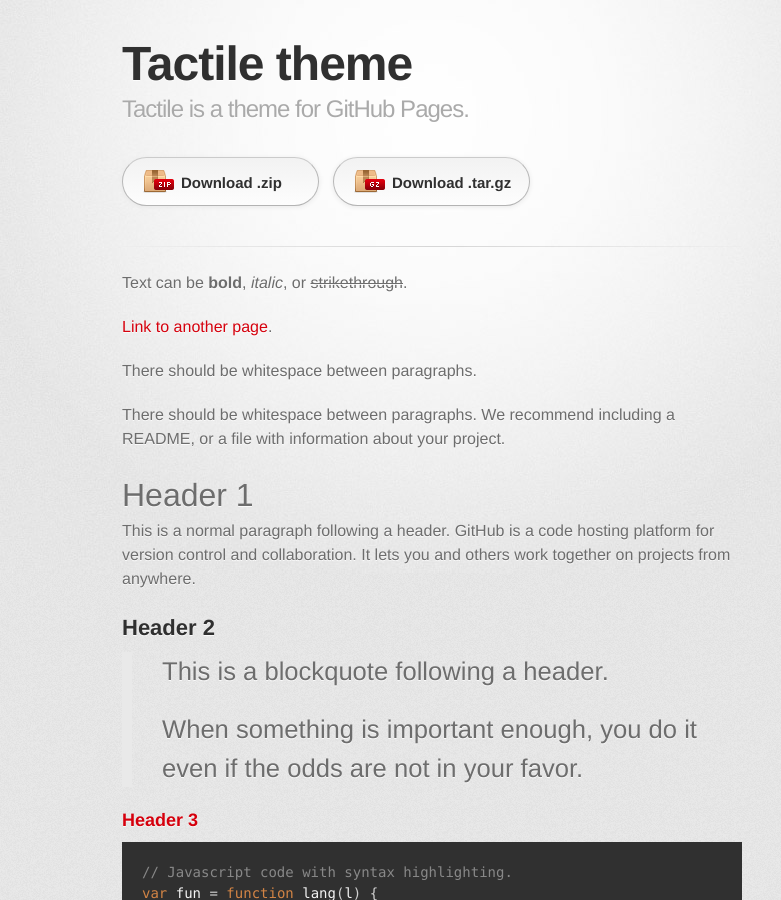
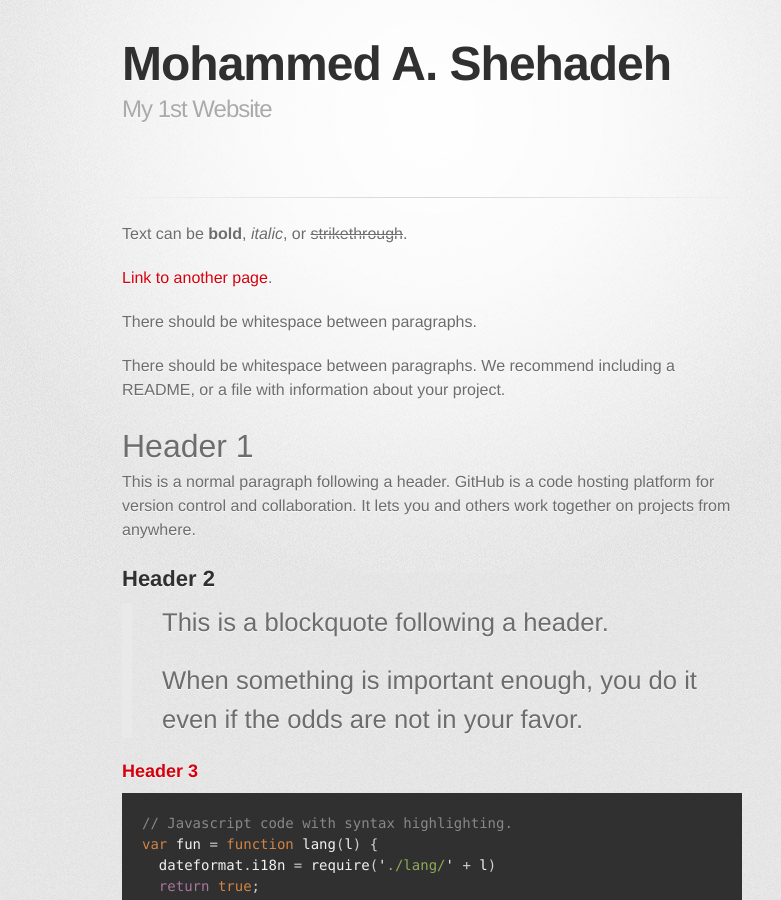
Before and after one commit to mashehadeh/1stWebsite_Graph, a Jekyll site: the page built from index.md, in a window 1280 px wide and 900 px high. Shown: the whole window, without its empty margins (208-989 px from the left). Built offline with Jekyll 4.4.1, drawn with Linux system fonts in a browser that asks for light colours; some web fonts are replaced; some of the changed text lies outside the part shown.

Commit message:
Update _config.yml

```diff
--- a/_config.yml
+++ b/_config.yml
@@ -1,5 +1,5 @@
-title: Tactile theme
-description: Tactile is a theme for GitHub Pages.
-show_downloads: true
+title: Mohammed A. Shehadeh
+description: My 1st Website
+show_downloads: false
 google_analytics:
 theme: jekyll-theme-tactile
```
